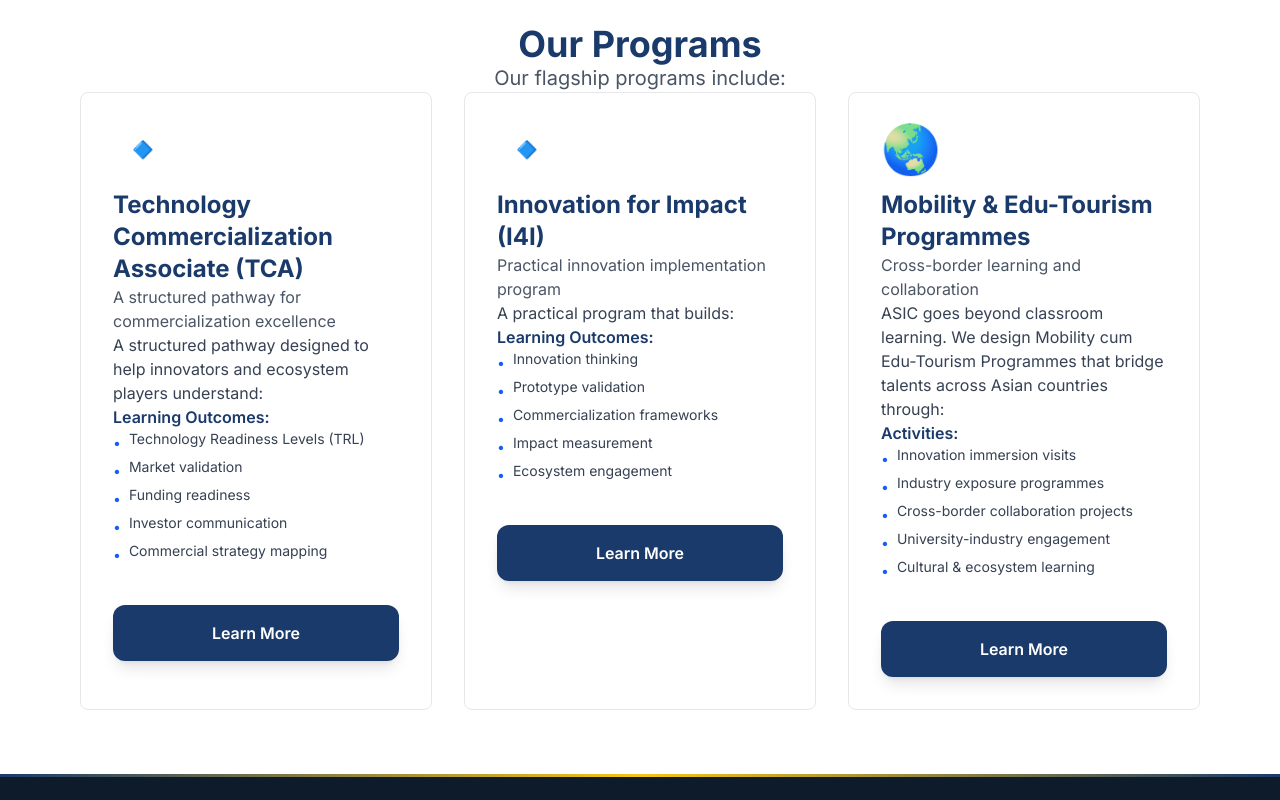
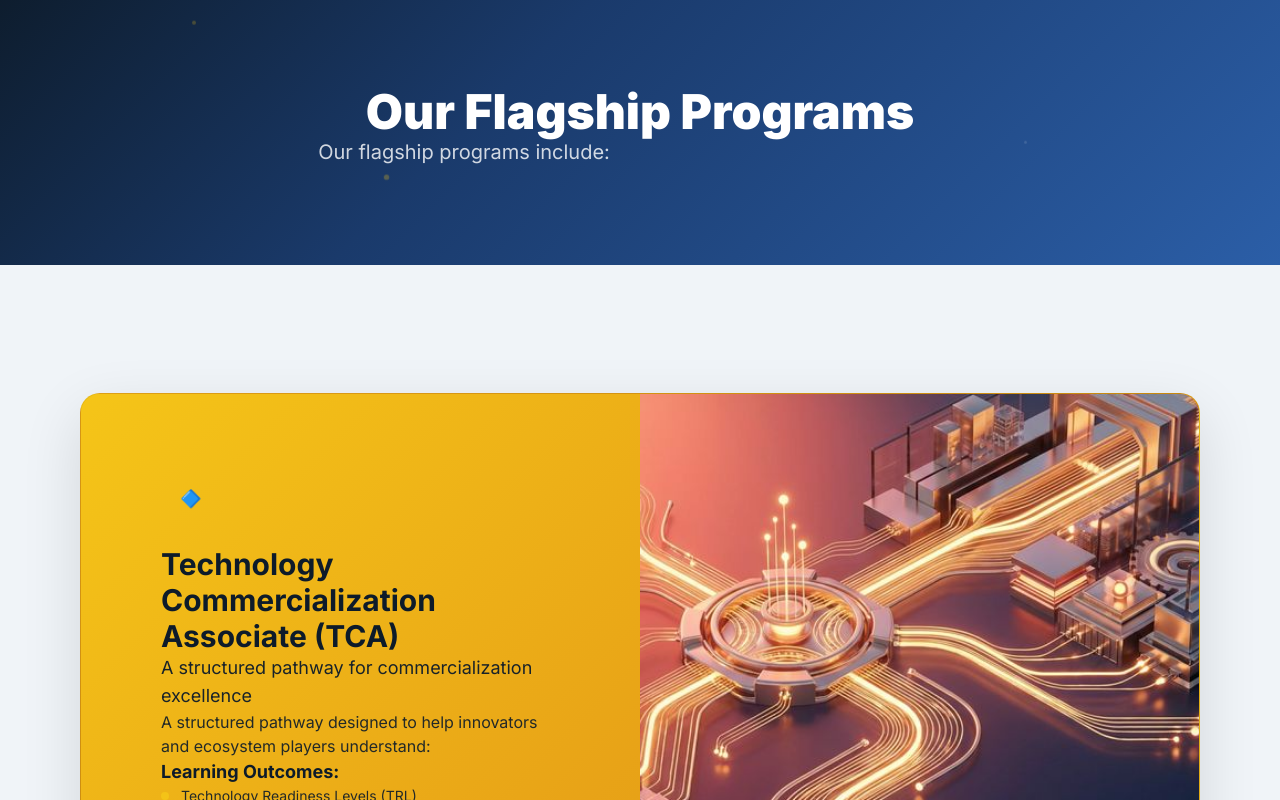
Before and after one commit to faixum/asic, a Next.js app in the folder asic-website/: page /programs in a window 1280 px wide. Shown: the part 120-920 px from the top of the page. Built offline with nearby package versions, Linux system fonts and the light colour scheme.

Commit message:
Redesign: Programs page with gradient cards matching homepage theme

```diff
--- a/asic-website/app/programs/page.tsx
+++ b/asic-website/app/programs/page.tsx
@@ -4,62 +4,194 @@ import Container from '@/components/ui/Container';
 import Button from '@/components/ui/Button';
 import { getContent } from '@/lib/content';
 import { useLanguage } from '@/contexts/LanguageContext';
+import { motion, useInView } from 'framer-motion';
+import { useRef } from 'react';
+/* eslint-disable @next/next/no-img-element */
+
+function ScrollReveal({ children, className = '', delay = 0 }: { children: React.ReactNode; className?: string; delay?: number }) {
+  const ref = useRef(null);
+  const inView = useInView(ref, { once: true, margin: '-80px' });
+
+  return (
+    <motion.div
+      ref={ref}
+      className={className}
+      initial={{ opacity: 0, y: 60 }}
+      animate={inView ? { opacity: 1, y: 0 } : {}}
+      transition={{ duration: 0.8, delay, ease: [0.25, 0.46, 0.45, 0.94] as const }}
+    >
+      {children}
+    </motion.div>
+  );
+}
 
 export default function ProgramsPage() {
   const { language } = useLanguage();
   const content = getContent(language);
 
+  const programCards = content.programs.list.map((program, i) => ({
+    ...program,
+    image: ['/images/feature-pathways.png', '/images/hero-innovation.png', '/images/feature-mobility.png'][i],
+    gradient: [
+      'linear-gradient(135deg, #F5C518 0%, #E8A317 50%, #D4910F 100%)',
+      'linear-gradient(135deg, #1A3A6B 0%, #0D1B2A 100%)',
+      'linear-gradient(135deg, #2B5EA7 0%, #1A8A7A 100%)',
+    ][i],
+    textColor: ['#0D1B2A', '#fff', '#fff'][i],
+  }));
+
   return (
-    <div className="py-16">
+    <>
+      {/* Hero Section */}
+      <section className="relative overflow-hidden pt-32 pb-24" style={{ background: 'linear-gradient(135deg, #0D1B2A 0%, #1A3A6B 40%, #2B5EA7 100%)' }}>
+        <div className="absolute inset-0 pointer-events-none">
+          {[
+            { w: 4, h: 4, top: 20, left: 15, bg: 'rgba(245,197,24,0.4)' },
+            { w: 3, h: 3, top: 60, left: 80, bg: 'rgba(255,255,255,0.2)' },
+            { w: 5, h: 5, top: 75, left: 30, bg: 'rgba(245,197,24,0.4)' },
+          ].map((particle, i) => (
+            <div
+              key={i}
+              className="hero-particle"
+              style={{
+                width: particle.w,
+                height: particle.h,
+                background: particle.bg,
+                top: `${particle.top}%`,
+                left: `${particle.left}%`,
+                animationDelay: `${i * 0.7}s`,
+              }}
+            />
+          ))}
+        </div>
+
         <Container>
-        <h1 className="text-4xl font-bold text-center mb-8">Our Programs</h1>
-        <p className="text-xl text-center text-gray-600 mb-12">
+          <motion.div
+            className="text-center relative z-10"
+            initial={{ opacity: 0, y: 30 }}
+            animate={{ opacity: 1, y: 0 }}
+            transition={{ duration: 0.8 }}
+          >
+            <h1 className="text-4xl md:text-5xl font-black text-white mb-6">
+              {language === 'en' ? 'Our Flagship Programs' : 'Program Utama Kami'}
+            </h1>
+            <p className="text-xl text-white/80 max-w-3xl mx-auto leading-relaxed">
               {content.programs.intro}
             </p>
+          </motion.div>
+        </Container>
+      </section>
 
-        <div className="grid md:grid-cols-3 gap-8">
-          {content.programs.list.map((program) => (
-            <div key={program.id} className="bg-white border border-gray-200 rounded-lg p-8 hover:shadow-xl transition-shadow">
-              <div className="text-5xl mb-4">{program.emoji}</div>
-              <h2 className="text-2xl font-bold mb-3">{program.name}</h2>
-              <p className="text-gray-600 mb-4">{program.tagline}</p>
-              <p className="text-gray-700 mb-4">{program.description}</p>
+      {/* Programs Section */}
+      <section className="py-32" style={{ background: '#F0F4F8' }}>
+        <Container>
+          <div className="space-y-16">
+            {programCards.map((program, i) => (
+              <ScrollReveal key={program.id} delay={0.1}>
+                <div
+                  className="mega-card grid lg:grid-cols-2 overflow-hidden"
+                  style={{ borderRadius: 20, background: program.gradient }}
+                >
+                  {/* Text Content */}
+                  <div className={`p-10 sm:p-14 lg:p-16 xl:p-20 flex flex-col justify-center ${i % 2 === 1 ? 'lg:order-2' : ''}`}>
+                    <div className="text-5xl mb-6">{program.emoji}</div>
+                    <h2 className="text-2xl md:text-3xl font-bold mb-4" style={{ color: program.textColor }}>
+                      {program.name}
+                    </h2>
+                    <p className="text-lg mb-6" style={{ color: program.textColor, opacity: 0.95 }}>
+                      {program.tagline}
+                    </p>
+                    <p className="text-base mb-8" style={{ color: program.textColor, opacity: 0.9 }}>
+                      {program.description}
+                    </p>
 
+                    {/* Learning Outcomes */}
                     {program.learningOutcomes && (
-                <div className="mb-6">
-                  <h3 className="font-semibold mb-2">Learning Outcomes:</h3>
-                  <ul className="space-y-1">
+                      <div className="mb-8">
+                        <h3 className="font-bold mb-4 text-lg" style={{ color: program.textColor }}>
+                          {language === 'en' ? 'Learning Outcomes:' : 'Hasil Pembelajaran:'}
+                        </h3>
+                        <ul className="space-y-3">
                           {program.learningOutcomes.map((outcome, idx) => (
-                      <li key={idx} className="text-sm text-gray-700 flex items-start gap-2">
-                        <span className="text-blue-600 mt-1">•</span>
-                        <span>{outcome}</span>
+                            <li key={idx} className="flex items-start gap-3 text-sm" style={{ color: program.textColor, opacity: 0.9 }}>
+                              <span className="w-2 h-2 rounded-full flex-shrink-0 mt-1.5" style={{ background: '#F5C518' }} />
+                              {outcome}
                             </li>
                           ))}
                         </ul>
                       </div>
                     )}
 
+                    {/* Activities */}
                     {program.activities && (
-                <div className="mb-6">
-                  <h3 className="font-semibold mb-2">Activities:</h3>
-                  <ul className="space-y-1">
+                      <div className="mb-8">
+                        <h3 className="font-bold mb-4 text-lg" style={{ color: program.textColor }}>
+                          {language === 'en' ? 'Activities:' : 'Aktiviti:'}
+                        </h3>
+                        <ul className="space-y-3">
                           {program.activities.map((activity, idx) => (
-                      <li key={idx} className="text-sm text-gray-700 flex items-start gap-2">
-                        <span className="text-blue-600 mt-1">•</span>
-                        <span>{activity}</span>
+                            <li key={idx} className="flex items-start gap-3 text-sm" style={{ color: program.textColor, opacity: 0.9 }}>
+                              <span className="w-2 h-2 rounded-full flex-shrink-0 mt-1.5" style={{ background: '#F5C518' }} />
+                              {activity}
                             </li>
                           ))}
                         </ul>
                       </div>
                     )}
 
-              <Button href={`/programs/${program.slug}`} variant="primary" className="w-full mt-4">
-                Learn More
+                    {/* Recognition */}
+                    {program.recognition && (
+                      <div className="mb-8 p-4 rounded-lg" style={{ background: 'rgba(245,197,24,0.15)' }}>
+                        <p className="text-sm font-medium" style={{ color: program.textColor }}>
+                          ⭐ {program.recognition}
+                        </p>
+                      </div>
+                    )}
+
+                    <Button href={`/programs/${program.slug}`} variant={i === 0 ? 'primary' : 'outline'} className="w-fit">
+                      {language === 'en' ? 'Learn More' : 'Ketahui Lebih Lanjut'} →
                     </Button>
                   </div>
+
+                  {/* Image */}
+                  <div className={`relative h-[300px] sm:h-[350px] lg:h-auto lg:min-h-[500px] overflow-hidden ${i % 2 === 1 ? 'lg:order-1' : ''}`}>
+                    <img
+                      src={program.image}
+                      alt={program.name}
+                      className="absolute inset-0 w-full h-full object-cover"
+                    />
+                  </div>
+                </div>
+              </ScrollReveal>
             ))}
           </div>
         </Container>
+      </section>
+
+      {/* CTA Section */}
+      <section className="py-32 relative overflow-hidden" style={{ background: 'linear-gradient(135deg, #1A3A6B 0%, #0D1B2A 50%, #1A3A6B 100%)' }}>
+        <div className="absolute inset-0 pointer-events-none">
+          <div className="ambient-orb" style={{ width: 600, height: 600, top: '-40%', right: '-10%', background: 'radial-gradient(circle, rgba(245,197,24,0.1) 0%, transparent 60%)' }} />
         </div>
+
+        <Container>
+          <ScrollReveal>
+            <div className="text-center relative z-10">
+              <h2 className="text-4xl md:text-5xl font-black text-white mb-6">
+                {language === 'en' ? 'Ready to Start Your Journey?' : 'Bersedia Memulakan Perjalanan Anda?'}
+              </h2>
+              <p className="text-lg text-white/60 mb-10 max-w-xl mx-auto">
+                {language === 'en'
+                  ? 'Join ASIC and transform your innovation into real impact'
+                  : 'Sertai ASIC dan ubah inovasi anda kepada impak sebenar'}
+              </p>
+              <Button href="/contact" variant="secondary" className="text-lg px-12 py-5">
+                {language === 'en' ? 'Get in Touch' : 'Hubungi Kami'}
+              </Button>
+            </div>
+          </ScrollReveal>
+        </Container>
+      </section>
+    </>
   );
 }
```
Lines whose indentation alone changed are shown as unchanged.
